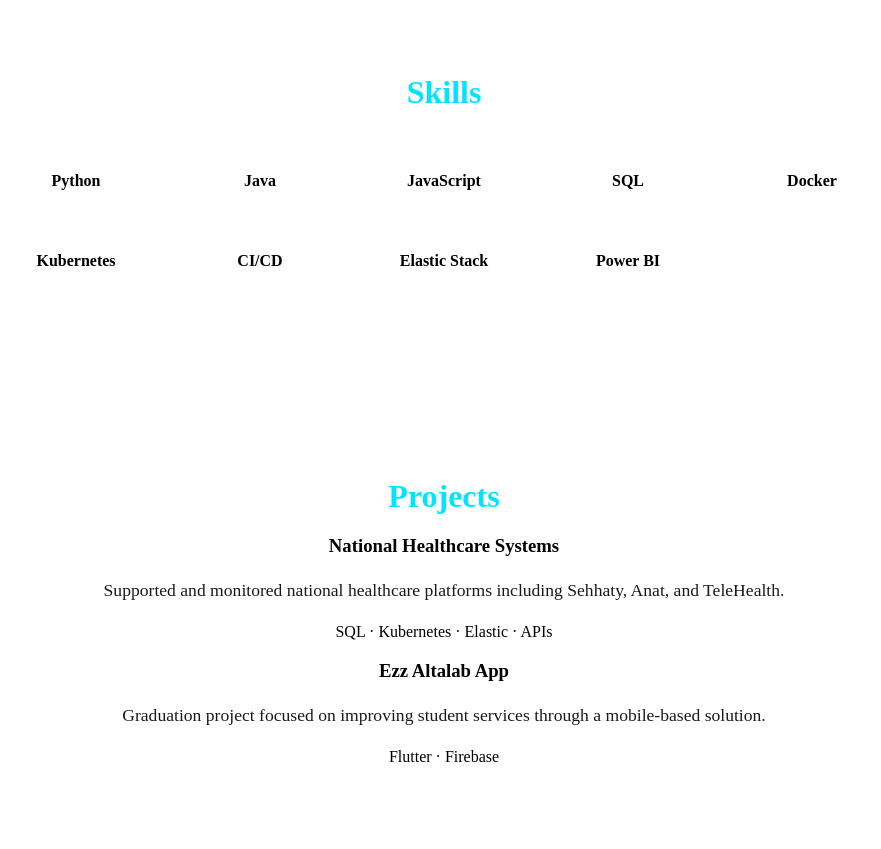
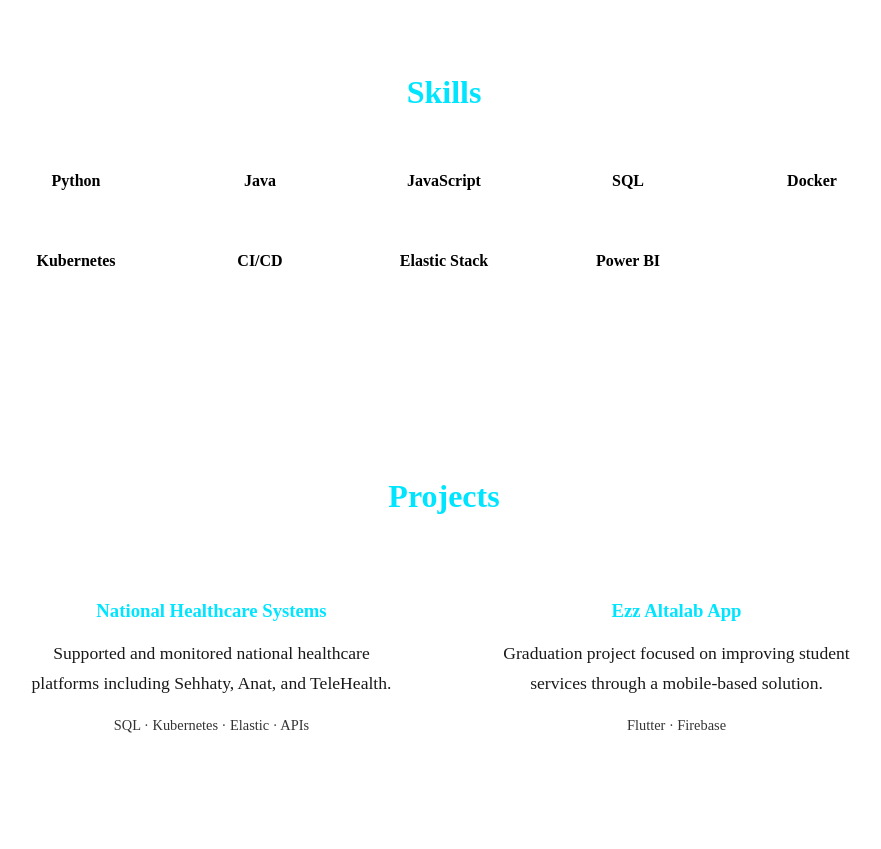
Before and after one commit to SaraAlmahmoud/sara-portfolio, a plain HTML site: page index.html in a window 1280 px wide. Shown: the part 962-1811 px from the top of the page, without its empty margins (196-1077 px from the left). Drawn offline with Linux system fonts and the light colour scheme.

Commit message:
Update style.css
projects section

```diff
--- a/style.css
+++ b/style.css
@@ -38,3 +38,35 @@
   transform: translateY(-8px);
   box-shadow: 0 0 20px rgba(0, 229, 255, 0.5);
 }
+.projects-grid {
+  display: grid;
+  grid-template-columns: repeat(auto-fit, minmax(260px, 1fr));
+  gap: 30px;
+  margin-top: 40px;
+}
+
+.project-card {
+  background: rgba(255, 255, 255, 0.07);
+  border-radius: 20px;
+  padding: 25px;
+  backdrop-filter: blur(12px);
+  border: 1px solid rgba(255, 255, 255, 0.15);
+  transition: transform 0.3s, box-shadow 0.3s;
+}
+
+.project-card:hover {
+  transform: translateY(-10px);
+  box-shadow: 0 0 25px rgba(0, 229, 255, 0.4);
+}
+
+.project-card h3 {
+  margin-bottom: 10px;
+  color: #00e5ff;
+}
+
+.project-card span {
+  display: block;
+  margin-top: 15px;
+  font-size: 0.9rem;
+  opacity: 0.8;
+}
```
